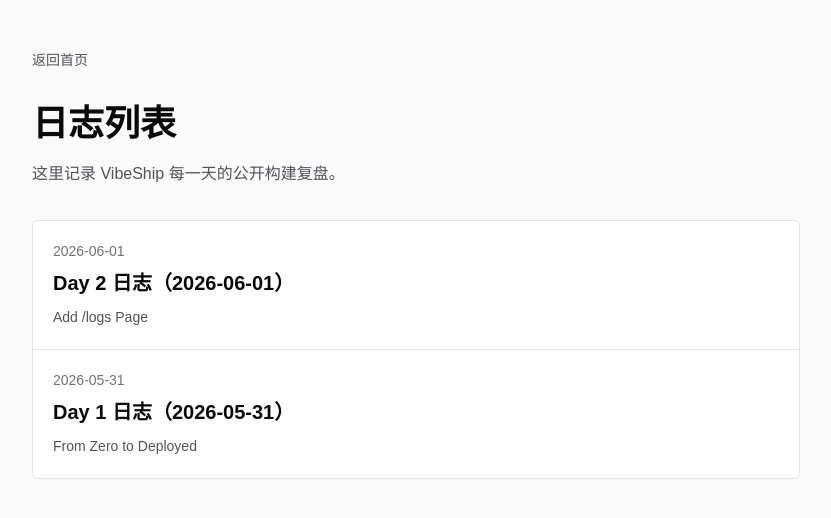
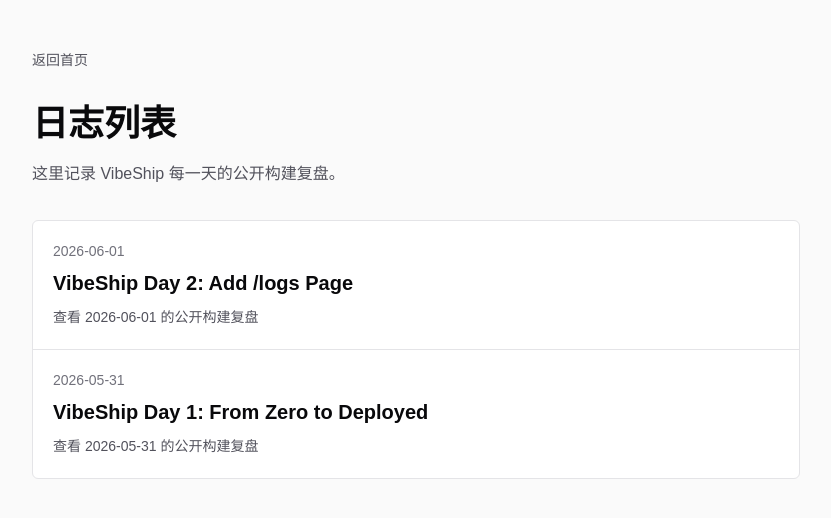
Before and after one commit to guminghui1996-gif/vibeship, a Next.js app: page /logs in a window 1280 px wide. Shown: the top 518 px of the page, without its empty margins (224-1055 px from the left). Built offline with nearby package versions, Linux system fonts and the light colour scheme.

Commit message:
auto generate logs list

```diff
--- a/app/logs/page.tsx
+++ b/app/logs/page.tsx
@@ -1,21 +1,48 @@
+import { readdir, readFile } from "node:fs/promises";
+import path from "node:path";
 import Link from "next/link";
 
-const logs = [
-  {
-    date: "2026-06-01",
-    title: "Day 2 日志（2026-06-01）",
-    href: "/logs/2026-06-01",
-    summary: "Add /logs Page"
-  },
-  {
-    date: "2026-05-31",
-    title: "Day 1 日志（2026-05-31）",
-    href: "/logs/2026-05-31",
-    summary: "From Zero to Deployed"
-  }
-];
+type LogItem = {
+  date: string;
+  href: string;
+  title: string;
+};
 
-export default function LogsPage() {
+const logFilePattern = /^(\d{4}-\d{2}-\d{2})\.md$/;
+
+async function getLogs(): Promise<LogItem[]> {
+  const logsDir = path.join(process.cwd(), "logs");
+  const entries = await readdir(logsDir, { withFileTypes: true });
+  const files = entries
+    .filter((entry) => entry.isFile() && logFilePattern.test(entry.name))
+    .map((entry) => {
+      const match = entry.name.match(logFilePattern);
+      return {
+        date: match?.[1] ?? "",
+        fileName: entry.name
+      };
+    })
+    .filter((entry) => entry.date);
+
+  const logs = await Promise.all(
+    files.map(async (file) => {
+      const markdown = await readFile(path.join(logsDir, file.fileName), "utf8");
+      const title = markdown.match(/^##\s+(.+)$/m)?.[1] ?? `日志 ${file.date}`;
+
+      return {
+        date: file.date,
+        href: `/logs/${file.date}`,
+        title
+      };
+    })
+  );
+
+  return logs.sort((a, b) => b.date.localeCompare(a.date));
+}
+
+export default async function LogsPage() {
+  const logs = await getLogs();
+
   return (
     <main className="min-h-screen bg-zinc-50 px-6 py-12 text-zinc-950">
       <section className="mx-auto w-full max-w-3xl">
@@ -47,7 +74,7 @@
                 {log.title}
               </h2>
               <p className="mt-2 text-sm leading-6 text-zinc-600">
-                {log.summary}
+                查看 {log.date} 的公开构建复盘
               </p>
             </Link>
           ))}
```
